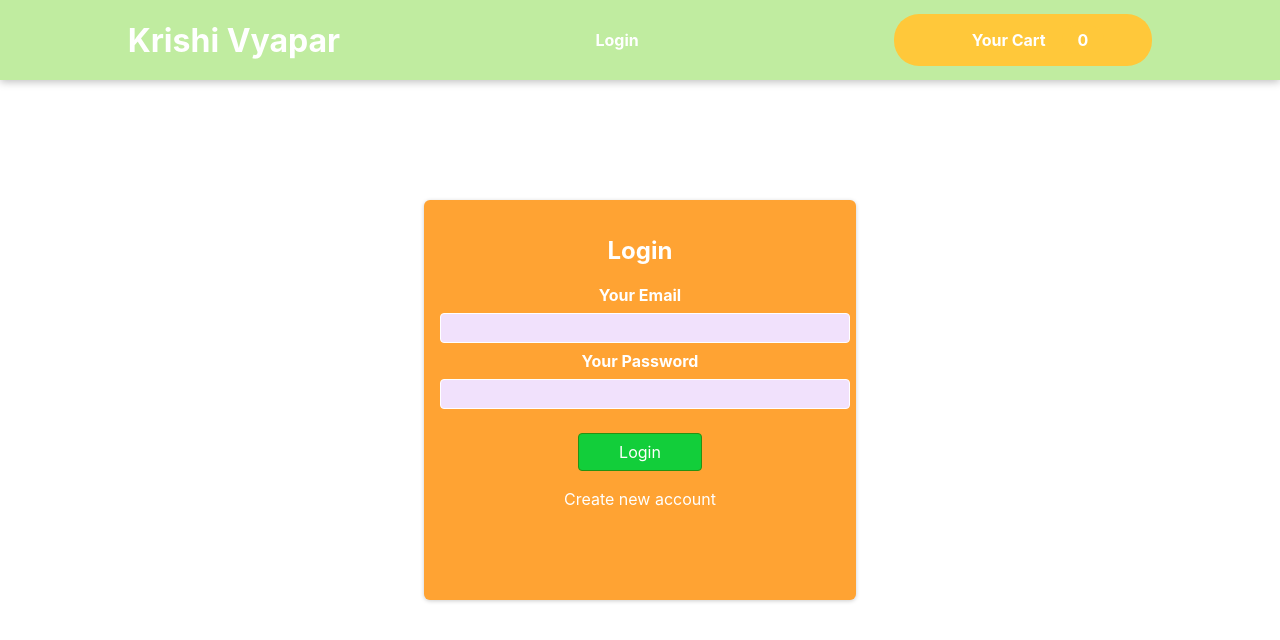
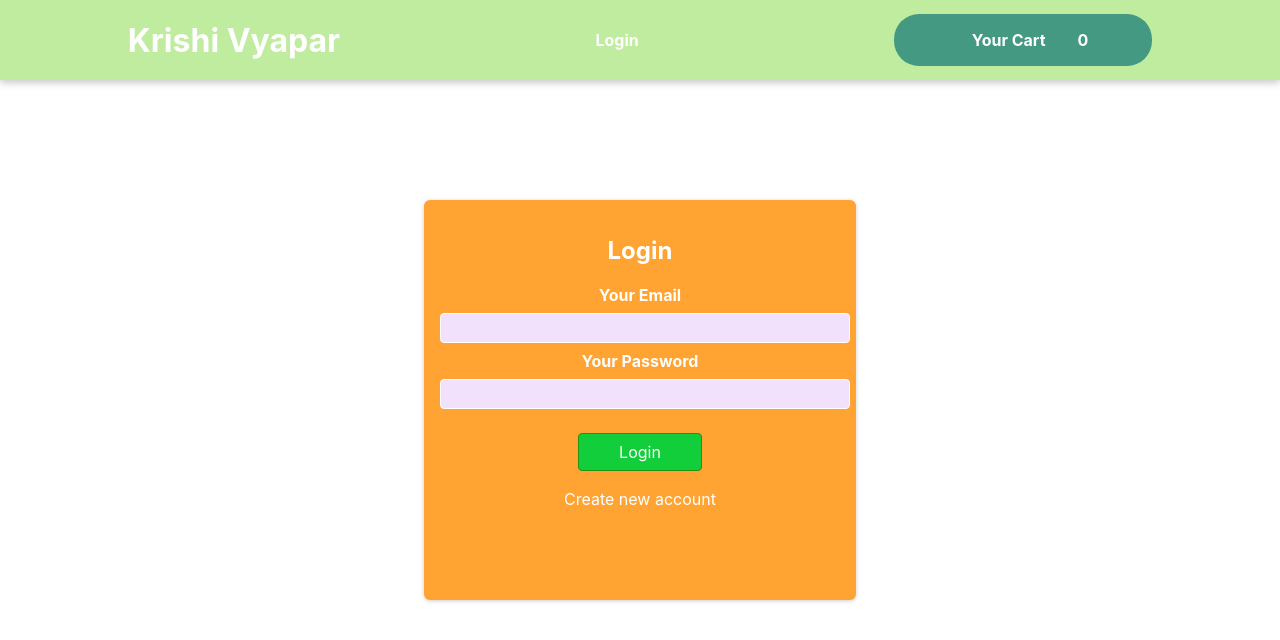
Before and after one commit to hacking-vishwa-22/ENIGMA, a React (Create React App) app in the folder enigma/: page /auth in a window 1280 px wide. Shown: the top 640 px of the page. Built offline with nearby package versions, Linux system fonts and the light colour scheme.

Commit message:
update css

```diff
--- a/enigma/src/components/layout/HeaderCartButton.module.css
+++ b/enigma/src/components/layout/HeaderCartButton.module.css
@@ -2,7 +2,7 @@
     cursor: pointer;
     font: inherit;
     border: none;
-    background-color: #ffc83a;
+    background-color: #439982;
     color: white;
     padding: 0.75rem 3rem;
     display: flex;
@@ -24,7 +24,7 @@
 }
 
 .badge {
-    background-color: #ffc83a;
+    background-color: #439982;
     padding: 0.25rem 1rem;
     border-radius: 25px;
     margin-left: 1rem;
--- a/enigma/src/components/products/AvailableProducts.module.css
+++ b/enigma/src/components/products/AvailableProducts.module.css
@@ -24,8 +24,8 @@
 .products button {
     font: inherit;
     cursor: pointer;
-    background-color: #8a2b06;
-    border: 1px solid #8a2b06;
+    background-color: #e78067;
+    border: 1px solid #e78067;
     color: white;
     padding: 0.25rem 2rem;
     border-radius: 5%;
@@ -36,13 +36,15 @@
 }
 
 .filters {
+    display: flex;
+    padding: 1rem 0px;
     align-content: center;
 }
 
 .products button:hover,
 .products button:active {
-    background-color: #641e03;
-    border-color: #641e03;
+    background-color: #df4e45;
+    border-color: #df4e45;
 }
 
 @keyframes products-appear {
```
